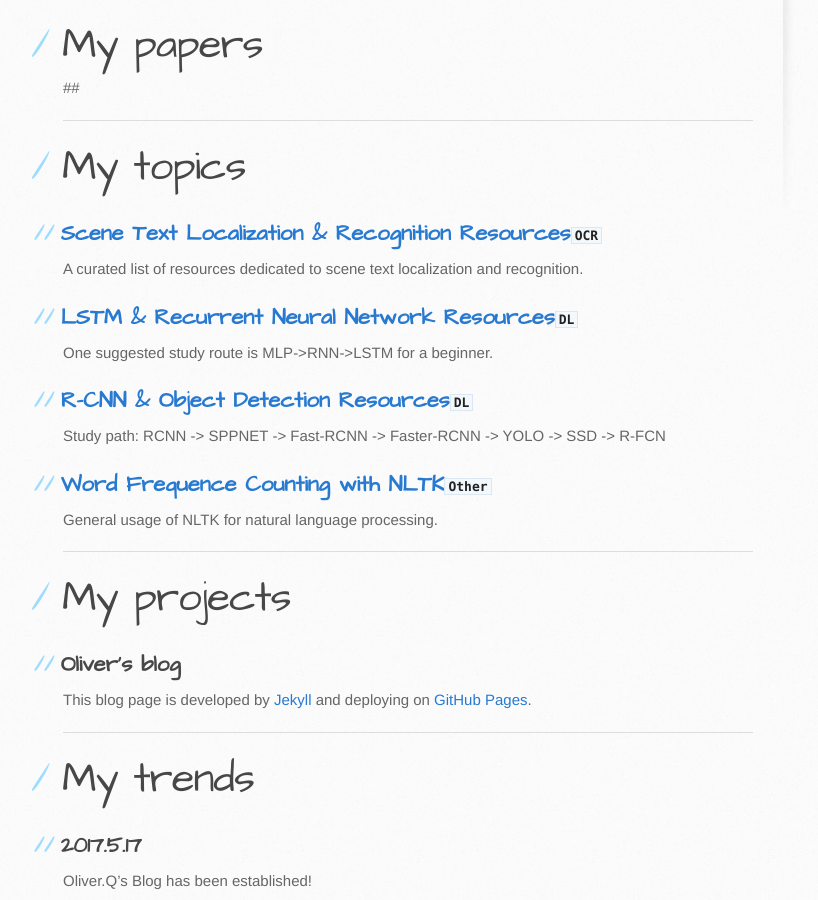
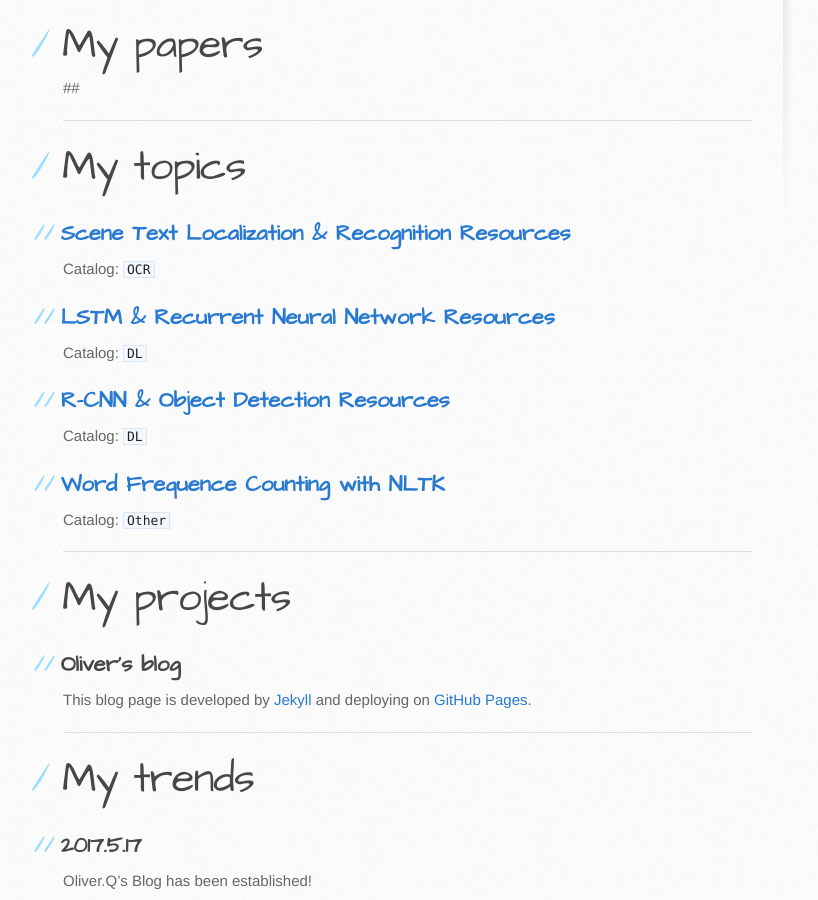
Before and after one commit to yuezhixiong/yuezhixiong.github.io, a Jekyll site: the page built from index.md, in a window 1280 px wide and 900 px high, scrolled down 527 px. Shown: the whole window, without its empty margins (107-925 px from the left). Built offline with Jekyll 4.4.1, drawn with Linux system fonts in a browser that asks for light colours; our own code applies the rules of GitHub Pages for plain Markdown files.

Commit message:
fix style

```diff
--- a/index.md
+++ b/index.md
@@ -20,17 +20,17 @@ On top of that, I'm working with my mentor [Weilin Huang](http://www.whuang.org/
 
 # My topics
 
-## [Scene Text Localization & Recognition Resources](./OCR/Scene Text Localization & Recognition Resources.md)[`OCR`](./OCR/Optical Character Recognition.md)
-A curated list of resources dedicated to scene text localization and recognition.
+## [Scene Text Localization & Recognition Resources](./OCR/Scene Text Localization & Recognition Resources.md)
+Catalog: [`OCR`](./OCR/Optical Character Recognition.md)
 
-## [LSTM & Recurrent Neural Network Resources](./DL/LSTM & Recurrent Neural Network Resources.md)[`DL`](./DL/Deep Learning.md)
-One suggested study route is MLP->RNN->LSTM for a beginner.
+## [LSTM & Recurrent Neural Network Resources](./DL/LSTM & Recurrent Neural Network Resources.md)
+Catalog: [`DL`](./DL/Deep Learning.md)
 
-## [R-CNN & Object Detection Resources](./DL/R-CNN & Object Detection Resources.md)[`DL`](./DL/Deep Learning.md)
-Study path: RCNN -> SPPNET -> Fast-RCNN -> Faster-RCNN -> YOLO -> SSD -> R-FCN
+## [R-CNN & Object Detection Resources](./DL/R-CNN & Object Detection Resources.md)
+Catalog: [`DL`](./DL/Deep Learning.md)
 
-## [Word Frequence Counting with NLTK](./Other/Word Frequence Counting with NLTK.md)[`Other`](./Other/Other.md)
-General usage of NLTK for natural language processing.
+## [Word Frequence Counting with NLTK](./Other/Word Frequence Counting with NLTK.md)
+Catalog: [`Other`](./Other/Other.md)
 
 * * *
 
```
Also changed, not shown: OCR/Optical Character Recognition.md (+1 -1 lines).
